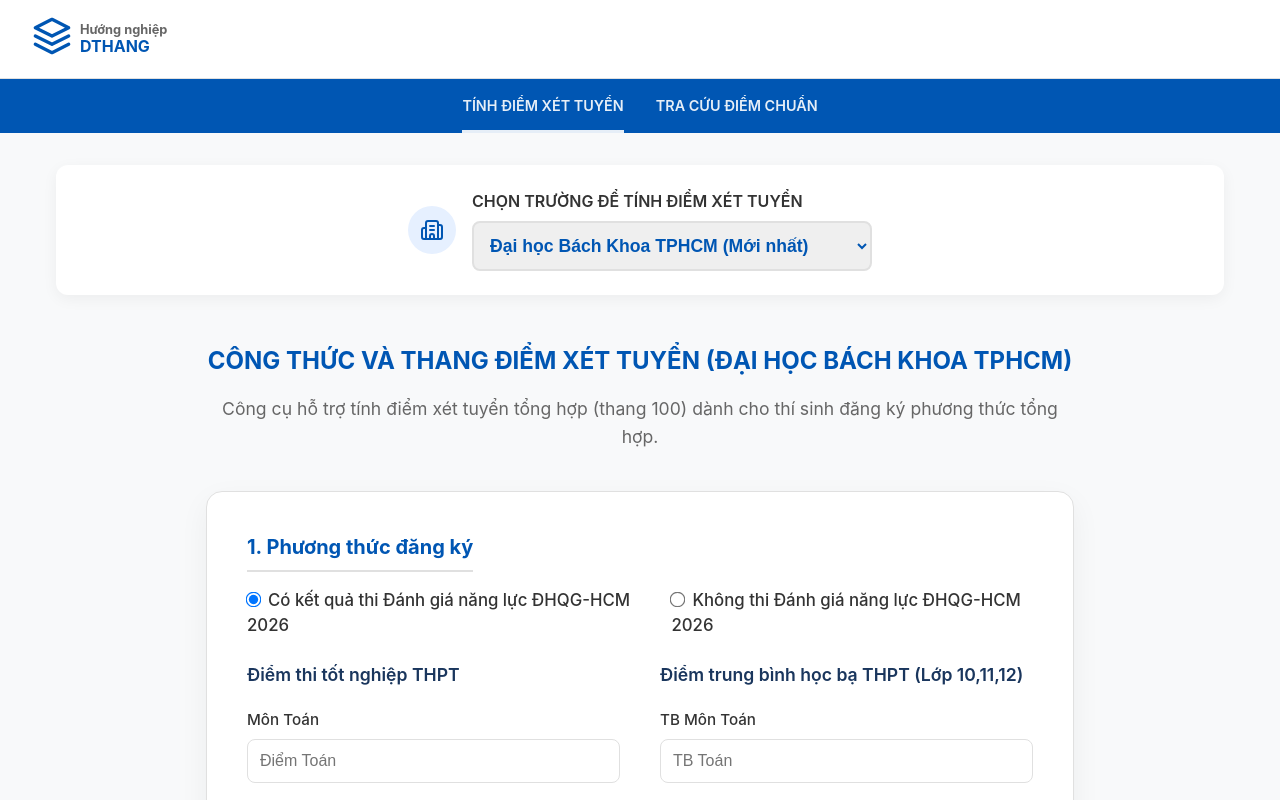
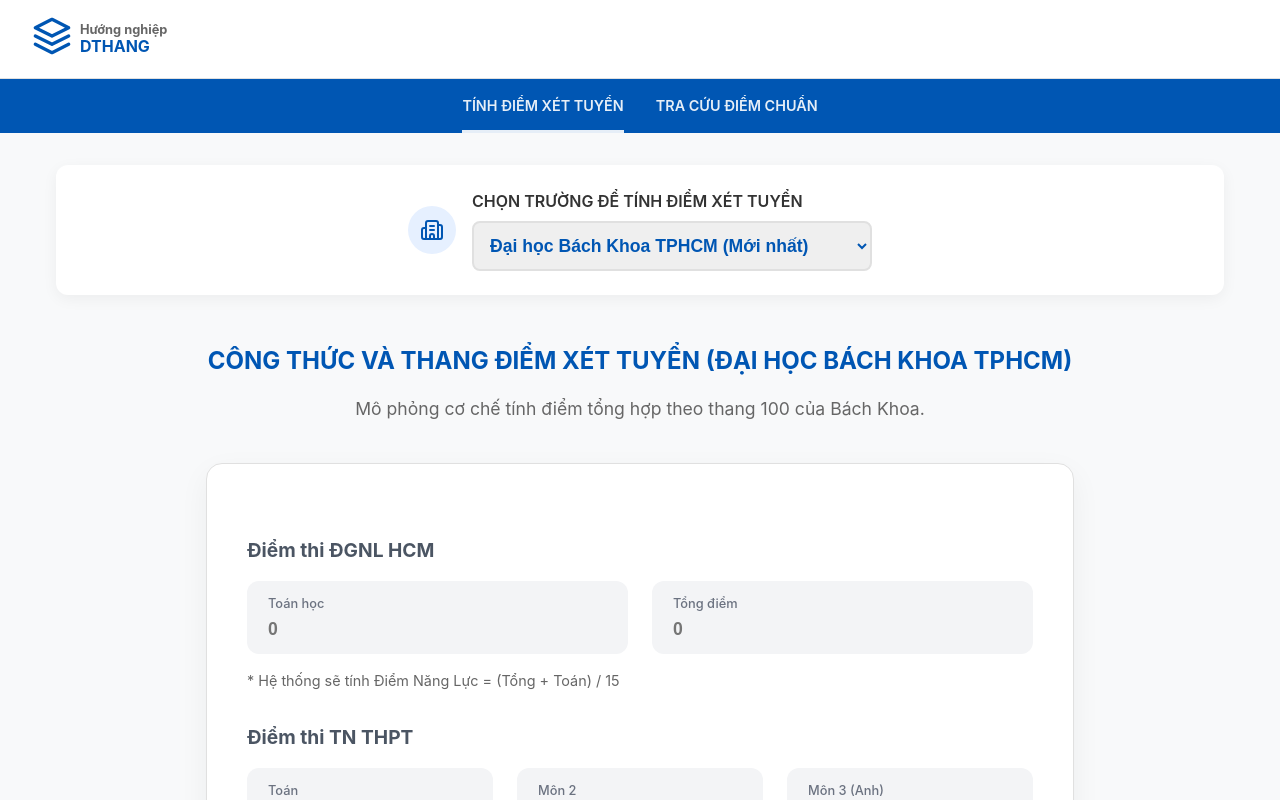
Before and after one commit to dthang09/huongnghiep, a React (Vite) app: page / in a window 1280 px wide. Both pictures are taken after a click on the item "TÍNH ĐIỂM XÉT TUYỂN". Shown: the top 800 px of the page. Built offline with nearby package versions, Linux system fonts and the light colour scheme.

Commit message:
Update BKU Calculator UI to modern style with certificate support

```diff
--- a/src/ScoreCalculator.css
+++ b/src/ScoreCalculator.css
@@ -225,3 +225,71 @@
         gap: 1rem;
     }
 }
+
+/* Modern Input Styled Boxes */
+.modern-input-group {
+    background: #f3f4f6;
+    padding: 0.75rem 1.25rem;
+    border-radius: 12px;
+    margin-bottom: 1rem;
+    transition: all 0.2s;
+    border: 1px solid transparent;
+}
+
+.modern-input-group:focus-within {
+    background: white;
+    border-color: var(--primary);
+    box-shadow: 0 4px 12px rgba(0, 0, 0, 0.05);
+}
+
+.modern-label {
+    display: block;
+    font-size: 0.8rem;
+    color: #6b7280;
+    margin-bottom: 0.25rem;
+    font-weight: 500;
+}
+
+.modern-input {
+    width: 100%;
+    border: none;
+    background: transparent;
+    font-size: 1.1rem;
+    font-weight: 600;
+    color: #1f2937;
+    padding: 0;
+    outline: none;
+}
+
+.modern-select {
+    width: 100%;
+    border: none;
+    background: transparent;
+    font-size: 1.1rem;
+    font-weight: 600;
+    color: #1f2937;
+    padding: 0;
+    outline: none;
+    appearance: none;
+    cursor: pointer;
+}
+
+.calc-title-modern {
+    font-size: 1.2rem;
+    font-weight: 700;
+    color: #4b5563;
+    margin: 2rem 0 1rem 0;
+}
+
+.grid-2-col {
+    display: grid;
+    grid-template-columns: 1fr 1fr;
+    gap: 1.5rem;
+}
+
+@media (max-width: 640px) {
+    .grid-2-col {
+        grid-template-columns: 1fr;
+        gap: 1rem;
+    }
+}
--- a/src/components/calculators/BKUCalculator.jsx
+++ b/src/components/calculators/BKUCalculator.jsx
@@ -1,24 +1,35 @@
 import React, { useState } from 'react';
-import { Calculator, Info, CheckCircle2 } from 'lucide-react';
+import { Calculator, Info, CheckCircle2, ChevronDown } from 'lucide-react';
 import '../../ScoreCalculator.css';
 
 const BKUCalculator = () => {
     const [hasDGNL, setHasDGNL] = useState(true);
 
+    // THPT & Học bạ
     const [mathTHPT, setMathTHPT] = useState('');
     const [sub2THPT, setSub2THPT] = useState('');
-    const [sub3THPT, setSub3THPT] = useState('');
+    const [sub3THPT, setSub3THPT] = useState(''); // Môn 3/Anh
 
     const [mathTB, setMathTB] = useState('');
     const [sub2TB, setSub2TB] = useState('');
     const [sub3TB, setSub3TB] = useState('');
 
-    const [dgnlScore, setDgnlScore] = useState(''); // max 1500
+    // DGNL HCM
+    const [mathDGNL, setMathDGNL] = useState('');
+    const [totalDGNL, setTotalDGNL] = useState('');
 
-    const [thuong, setThuong] = useState('');
-    const [xetThuong, setXetThuong] = useState('');
-    const [khuyenKhich, setKhuyenKhich] = useState('');
-    const [uuTienThang30, setUuTienThang30] = useState('');
+    // Achievement
+    const [achievementScore, setAchievementScore] = useState('');
+
+    // Priority
+    const [kvPriority, setKvPriority] = useState('KV3');
+    const [dtPriority, setDtPriority] = useState('NONE');
+
+    // English Certificates
+    const [ieltsOverall, setIeltsOverall] = useState('');
+    const [toeicLR, setToeicLR] = useState('');
+    const [toeicSW, setToeicSW] = useState('');
+    const [toeflTotal, setToeflTotal] = useState('');
 
     const [result, setResult] = useState(null);
 
@@ -27,20 +38,58 @@
         return isNaN(n) ? 0 : n;
     };
 
+    const getIeltsScore = (val) => {
+        const v = parseNum(val);
+        if (v >= 8.0) return 10.0;
+        if (v >= 7.5) return 9.5;
+        if (v >= 7.0) return 9.0;
+        if (v >= 6.5) return 8.5;
+        if (v >= 6.0) return 8.0;
+        return 0;
+    };
+
+    const getToeflScore = (val) => {
+        const v = parseNum(val);
+        if (v >= 110) return 10.0;
+        if (v >= 102) return 9.5;
+        if (v >= 94) return 9.0;
+        if (v >= 79) return 8.5;
+        if (v >= 60) return 8.0;
+        return 0;
+    };
+
+    const getToeicScore = (lr, sw) => {
+        const plr = parseNum(lr);
+        const psw = parseNum(sw);
+        if (plr >= 905 && psw >= 390) return 10.0;
+        if (plr >= 835 && psw >= 380) return 9.5;
+        if (plr >= 785 && psw >= 360) return 9.0;
+        if (plr >= 685 && psw >= 330) return 8.5;
+        if (plr >= 570 && psw >= 310) return 8.0;
+        return 0;
+    };
+
     const handleCalculate = () => {
         const m1_thpt = parseNum(mathTHPT);
         const m2_thpt = parseNum(sub2THPT);
-        const m3_thpt = parseNum(sub3THPT);
+        const m3_raw_thpt = parseNum(sub3THPT);
+
+        // Quy đổi chứng chỉ Anh
+        const ielts = getIeltsScore(ieltsOverall);
+        const toeic = getToeicScore(toeicLR, toeicSW);
+        const toefl = getToeflScore(toeflTotal);
+        const m3_thpt = Math.max(m3_raw_thpt, ielts, toeic, toefl);
 
         const m1_tb = parseNum(mathTB);
         const m2_tb = parseNum(sub2TB);
         const m3_tb = parseNum(sub3TB);
 
-        const pt_thuong = parseNum(thuong);
-        const pt_xetThuong = parseNum(xetThuong);
-        const pt_khuyenKhich = parseNum(khuyenKhich);
-        const pt_uuTien30 = parseNum(uuTienThang30);
-        const pt_dgnl = parseNum(dgnlScore);
+        const pt_thuong = parseNum(achievementScore);
+
+        // Priority Values
+        const kvValues = { 'KV1': 0.75, 'KV2-NT': 0.5, 'KV2': 0.25, 'KV3': 0 };
+        const dtValues = { 'NONE': 0, 'DT1': 2.0, 'DT2': 2.0, 'DT3': 2.0, 'DT4': 2.0, 'DT5': 1.0, 'DT6': 1.0, 'DT7': 1.0 };
+        const pt_uuTien30 = kvValues[kvPriority] + dtValues[dtPriority];
 
         // 1. Điểm TNTHPT quy đổi
         const thpt_quydoi = ((m2_thpt + m3_thpt + m1_thpt * 2) / 4) * 10;
@@ -51,7 +100,7 @@
         // 3. Điểm năng lực
         let nangluc = 0;
         if (hasDGNL) {
-            nangluc = pt_dgnl / 15;
+            nangluc = (parseNum(totalDGNL) + parseNum(mathDGNL)) / 15;
         } else {
             nangluc = thpt_quydoi * 0.75;
         }
@@ -60,12 +109,12 @@
         const hocLuc = nangluc * 0.70 + thpt_quydoi * 0.20 + tbhoc_quydoi * 0.10;
 
         // Điểm cộng
-        const congThanhTich = pt_thuong + pt_xetThuong + pt_khuyenKhich;
+        const congThanhTich = pt_thuong;
         let diemCong = 0;
         if (hocLuc + congThanhTich < 100) {
             diemCong = congThanhTich;
         } else {
-            diemCong = 100 - hocLuc;
+            diemCong = Math.max(0, 100 - hocLuc);
         }
 
         // Điểm ưu tiên
@@ -75,11 +124,9 @@
             diemUuTien = utu_quydoi;
         } else {
             diemUuTien = ((100 - (hocLuc + diemCong)) / 25) * utu_quydoi;
-            // Round to 2 decimals as per requirement "làm tròn đến 0,01"
             diemUuTien = Math.round(diemUuTien * 100) / 100;
         }
 
-        // Total
         const diemXetTuyen = hocLuc + diemCong + diemUuTien;
 
         setResult({
@@ -89,7 +136,8 @@
             hocLuc: hocLuc,
             cong: diemCong,
             uuTien: diemUuTien,
-            total: diemXetTuyen
+            total: diemXetTuyen,
+            engUsed: m3_thpt
         });
     };
 
@@ -97,107 +145,122 @@
         <div className="calculator-container" style={{ animation: 'fadeIn 0.3s ease-out' }}>
             <div className="calculator-header">
                 <h2>CÔNG THỨC VÀ THANG ĐIỂM XÉT TUYỂN (ĐẠI HỌC BÁCH KHOA TPHCM)</h2>
-                <p>Công cụ hỗ trợ tính điểm xét tuyển tổng hợp (thang 100) dành cho thí sinh đăng ký phương thức tổng hợp.</p>
+                <p>Mô phỏng cơ chế tính điểm tổng hợp theo thang 100 của Bách Khoa.</p>
             </div>
 
             <div className="calculator-body">
                 <div className="calc-card">
-                    <h3>1. Phương thức đăng ký</h3>
-                    <div className="radio-group" style={{ marginBottom: '1.5rem', display: 'flex', gap: '2rem' }}>
-                        <label className="radio-label">
-                            <input type="radio" checked={hasDGNL} onChange={() => setHasDGNL(true)} />
-                            <span>Có kết quả thi Đánh giá năng lực ĐHQG-HCM 2026</span>
-                        </label>
-                        <label className="radio-label">
-                            <input type="radio" checked={!hasDGNL} onChange={() => setHasDGNL(false)} />
-                            <span>Không thi Đánh giá năng lực ĐHQG-HCM 2026</span>
-                        </label>
+                    {/* 1. DGNL Section */}
+                    <div className="calc-title-modern">Điểm thi ĐGNL HCM</div>
+                    <div className="grid-2-col">
+                        <div className="modern-input-group">
+                            <label className="modern-label">Toán học</label>
+                            <input className="modern-input" type="number" value={mathDGNL} onChange={e => setMathDGNL(e.target.value)} placeholder="0" />
+                        </div>
+                        <div className="modern-input-group">
+                            <label className="modern-label">Tổng điểm</label>
+                            <input className="modern-input" type="number" value={totalDGNL} onChange={e => setTotalDGNL(e.target.value)} placeholder="0" />
+                        </div>
+                    </div>
+                    <p className="help-text" style={{ marginBottom: '2rem' }}>* Hệ thống sẽ tính Điểm Năng Lực = (Tổng + Toán) / 15</p>
+
+                    {/* 2. THPT Section */}
+                    <div className="calc-title-modern">Điểm thi TN THPT</div>
+                    <div className="grid-2-col" style={{ gridTemplateColumns: '1fr 1fr 1fr' }}>
+                        <div className="modern-input-group">
+                            <label className="modern-label">Toán</label>
+                            <input className="modern-input" type="number" value={mathTHPT} onChange={e => setMathTHPT(e.target.value)} placeholder="0" />
+                        </div>
+                        <div className="modern-input-group">
+                            <label className="modern-label">Môn 2</label>
+                            <input className="modern-input" type="number" value={sub2THPT} onChange={e => setSub2THPT(e.target.value)} placeholder="0" />
+                        </div>
+                        <div className="modern-input-group">
+                            <label className="modern-label">Môn 3 (Anh)</label>
+                            <input className="modern-input" type="number" value={sub3THPT} onChange={e => setSub3THPT(e.target.value)} placeholder="0" />
+                        </div>
                     </div>
 
-                    <div className="calc-grid">
-                        <div className="calc-section">
-                            <h4>Điểm thi tốt nghiệp THPT</h4>
-                            <div className="input-group">
-                                <label>Môn Toán</label>
-                                <input type="number" placeholder="Điểm Toán" value={mathTHPT} onChange={e => setMathTHPT(e.target.value)} />
-                            </div>
-                            <div className="input-group">
-                                <label>Môn thứ 2 (Vật lý, Hóa học...)</label>
-                                <input type="number" placeholder="Điểm môn 2" value={sub2THPT} onChange={e => setSub2THPT(e.target.value)} />
-                            </div>
-                            <div className="input-group">
-                                <label>Môn thứ 3 (Tiếng Anh...)</label>
-                                <input type="number" placeholder="Điểm môn 3" value={sub3THPT} onChange={e => setSub3THPT(e.target.value)} />
+                    <div className="calc-title-modern">Điểm học bạ THPT (Trung bình 3 năm)</div>
+                    <div className="grid-2-col" style={{ gridTemplateColumns: '1fr 1fr 1fr' }}>
+                        <div className="modern-input-group">
+                            <label className="modern-label">TB Toán</label>
+                            <input className="modern-input" type="number" value={mathTB} onChange={e => setMathTB(e.target.value)} placeholder="0" />
+                        </div>
+                        <div className="modern-input-group">
+                            <label className="modern-label">TB Môn 2</label>
+                            <input className="modern-input" type="number" value={sub2TB} onChange={e => setSub2TB(e.target.value)} placeholder="0" />
+                        </div>
+                        <div className="modern-input-group">
+                            <label className="modern-label">TB Môn 3</label>
+                            <input className="modern-input" type="number" value={sub3TB} onChange={e => setSub3TB(e.target.value)} placeholder="0" />
+                        </div>
+                    </div>
+
+                    {/* 3. English Certificates */}
+                    <div style={{ display: 'grid', gridTemplateColumns: '1fr 1fr 1fr', gap: '1rem', marginTop: '1rem' }}>
+                        <div>
+                            <div className="calc-title-modern">Điểm IELTS</div>
+                            <div className="modern-input-group">
+                                <label className="modern-label">Overall</label>
+                                <input className="modern-input" type="number" value={ieltsOverall} onChange={e => setIeltsOverall(e.target.value)} placeholder="0" />
                             </div>
                         </div>
-
-                        <div className="calc-section">
-                            <h4>Điểm trung bình học bạ THPT (Lớp 10,11,12)</h4>
-                            <div className="input-group">
-                                <label>TB Môn Toán</label>
-                                <input type="number" placeholder="TB Toán" value={mathTB} onChange={e => setMathTB(e.target.value)} />
+                        <div>
+                            <div className="calc-title-modern">Điểm TOEIC</div>
+                            <div className="modern-input-group">
+                                <label className="modern-label">Listening + Reading</label>
+                                <input className="modern-input" type="number" value={toeicLR} onChange={e => setToeicLR(e.target.value)} placeholder="0" />
                             </div>
-                            <div className="input-group">
-                                <label>TB Môn thứ 2</label>
-                                <input type="number" placeholder="TB Môn 2" value={sub2TB} onChange={e => setSub2TB(e.target.value)} />
+                            <div className="modern-input-group">
+                                <label className="modern-label">Speaking + Writing</label>
+                                <input className="modern-input" type="number" value={toeicSW} onChange={e => setToeicSW(e.target.value)} placeholder="0" />
                             </div>
-                            <div className="input-group">
-                                <label>TB Môn thứ 3</label>
-                                <input type="number" placeholder="TB Môn 3" value={sub3TB} onChange={e => setSub3TB(e.target.value)} />
+                        </div>
+                        <div>
+                            <div className="calc-title-modern">Điểm TOEFL iBT</div>
+                            <div className="modern-input-group">
+                                <label className="modern-label">Total</label>
+                                <input className="modern-input" type="number" value={toeflTotal} onChange={e => setToeflTotal(e.target.value)} placeholder="0" />
                             </div>
                         </div>
                     </div>
 
-                    {hasDGNL && (
-                        <div className="calc-section highlight-box">
-                            <h4>Điểm Đánh giá năng lực ĐHQG-HCM</h4>
-                            <p className="help-text">Nhập điểm ĐGNL có nhân hệ số Toán x 2 (Tối đa 1500)</p>
-                            <div className="input-group full-width">
-                                <input type="number" placeholder="Điểm ĐGNL (VD: 1050)" value={dgnlScore} onChange={e => setDgnlScore(e.target.value)} />
-                            </div>
+                    {/* 4. Priorities & Achievements */}
+                    <div className="calc-title-modern">Diện ưu tiên</div>
+                    <div className="grid-2-col">
+                        <div className="modern-input-group">
+                            <label className="modern-label">Khu vực ưu tiên</label>
+                            <select className="modern-select" value={kvPriority} onChange={e => setKvPriority(e.target.value)}>
+                                <option value="KV3">Khu vực 3</option>
+                                <option value="KV2">Khu vực 2</option>
+                                <option value="KV2-NT">Khu vực 2 - NT</option>
+                                <option value="KV1">Khu vực 1</option>
+                            </select>
                         </div>
-                    )}
-
-                    <div className="calc-grid" style={{ marginTop: '2rem' }}>
-                        <div className="calc-section">
-                            <h4>Điểm cộng thành tích</h4>
-                            <div className="input-group">
-                                <label>Điểm thưởng (Tối đa 10)</label>
-                                <input type="number" placeholder="0" value={thuong} onChange={e => setThuong(e.target.value)} />
-                            </div>
-                            <div className="input-group">
-                                <label>Điểm xét thưởng (Tối đa 5)</label>
-                                <input type="number" placeholder="0" value={xetThuong} onChange={e => setXetThuong(e.target.value)} />
-                            </div>
-                            <div className="input-group">
-                                <label>Điểm khuyến khích (Tối đa 5)</label>
-                                <input type="number" placeholder="0" value={khuyenKhich} onChange={e => setKhuyenKhich(e.target.value)} />
-                            </div>
-                        </div>
-
-                        <div className="calc-section">
-                            <h4>Điểm ưu tiên khu vực / đối tượng</h4>
-                            <p className="help-text" style={{ marginBottom: '1rem' }}>Sử dụng điểm quy định chung thang 30 (VD: 0.75, 1.25, 2.75...)</p>
-                            <div className="input-group">
-                                <label>Tổng điểm ưu tiên (Theo thang 30)</label>
-                                <input type="number" placeholder="VD: 0.75" value={uuTienThang30} onChange={e => setUuTienThang30(e.target.value)} />
-                            </div>
-
-                            <div className="cert-guide">
-                                <h5><Info size={16} /> Quy đổi Chứng chỉ Tiếng Anh</h5>
-                                <ul style={{ fontSize: '0.85rem', color: 'var(--text-muted)' }}>
-                                    <li>IELTS ≥ 8.0 = 10đ</li>
-                                    <li>IELTS 7.5 = 9.5đ</li>
-                                    <li>IELTS 7.0 = 9.0đ</li>
-                                    <li>IELTS 6.5 = 8.5đ</li>
-                                    <li>IELTS 6.0 = 8.0đ</li>
-                                </ul>
-                            </div>
+                        <div className="modern-input-group">
+                            <label className="modern-label">Đối tượng ưu tiên</label>
+                            <select className="modern-select" value={dtPriority} onChange={e => setDtPriority(e.target.value)}>
+                                <option value="NONE">Không đối tượng</option>
+                                <option value="DT1">Đối tượng 01</option>
+                                <option value="DT2">Đối tượng 02</option>
+                                <option value="DT3">Đối tượng 03</option>
+                                <option value="DT4">Đối tượng 04</option>
+                                <option value="DT5">Đối tượng 05</option>
+                                <option value="DT6">Đối tượng 06</option>
+                                <option value="DT7">Đối tượng 07</option>
+                            </select>
                         </div>
                     </div>
 
-                    <button className="calculate-btn" onClick={handleCalculate}>
-                        <Calculator size={20} /> Tính Điểm Xét Tuyển
+                    <div className="calc-title-modern">Điểm cộng / Điểm thành tích</div>
+                    <div className="modern-input-group" style={{ maxWidth: '400px' }}>
+                        <label className="modern-label">Điểm thành tích</label>
+                        <input className="modern-input" type="number" value={achievementScore} onChange={e => setAchievementScore(e.target.value)} placeholder="0" />
+                    </div>
+
+                    <button className="calculate-btn" onClick={handleCalculate} style={{ marginTop: '3rem' }}>
+                        <Calculator size={20} /> Tính Điểm Xét Tuyển Bách Khoa
                     </button>
                 </div>
 
@@ -205,12 +268,12 @@
                     <div className="result-card" style={{ animation: 'slideUp 0.3s ease-out' }}>
                         <div className="result-header">
                             <CheckCircle2 color="#2ecc71" size={32} />
-                            <h3>KẾT QUẢ ĐIỂM XÉT TUYỂN</h3>
+                            <h3>KẾT QUẢ ĐIỂM XÉT TUYỂN (BKU)</h3>
                         </div>
 
                         <div className="result-details">
                             <div className="res-row">
-                                <span>Điểm TNTHPT quy đổi:</span>
+                                <span>Điểm TNTHPT quy đổi (Môn 3 dùng: {result.engUsed}):</span>
                                 <strong>{result.thptQuyDoi.toFixed(2)}</strong>
                             </div>
                             <div className="res-row">
@@ -223,15 +286,15 @@
                             </div>
                             <div className="res-divider"></div>
                             <div className="res-row main-comp">
-                                <span>Điểm Học Lực (70% - 20% - 10%):</span>
+                                <span>Điểm Học Lực (Hệ số 70-20-10):</span>
                                 <strong>{result.hocLuc.toFixed(2)}</strong>
                             </div>
                             <div className="res-row main-comp">
-                                <span>Điểm Cộng:</span>
+                                <span>Điểm Cộng thành tích:</span>
                                 <strong>{result.cong.toFixed(2)}</strong>
                             </div>
                             <div className="res-row main-comp">
-                                <span>Điểm Ưu Tiên:</span>
+                                <span>Điểm Ưu Tiên thực tế:</span>
                                 <strong>{result.uuTien.toFixed(2)}</strong>
                             </div>
                             <div className="res-divider"></div>
```
